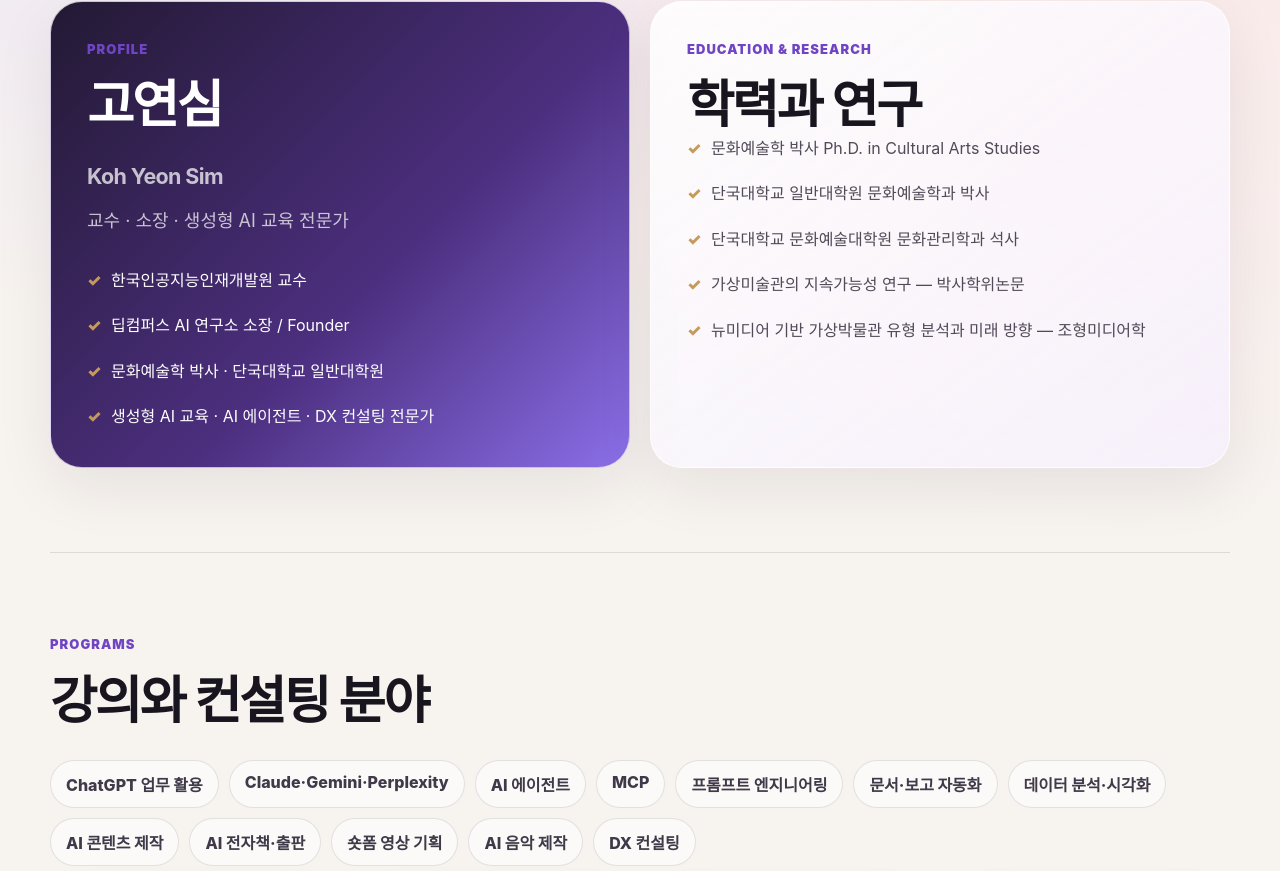
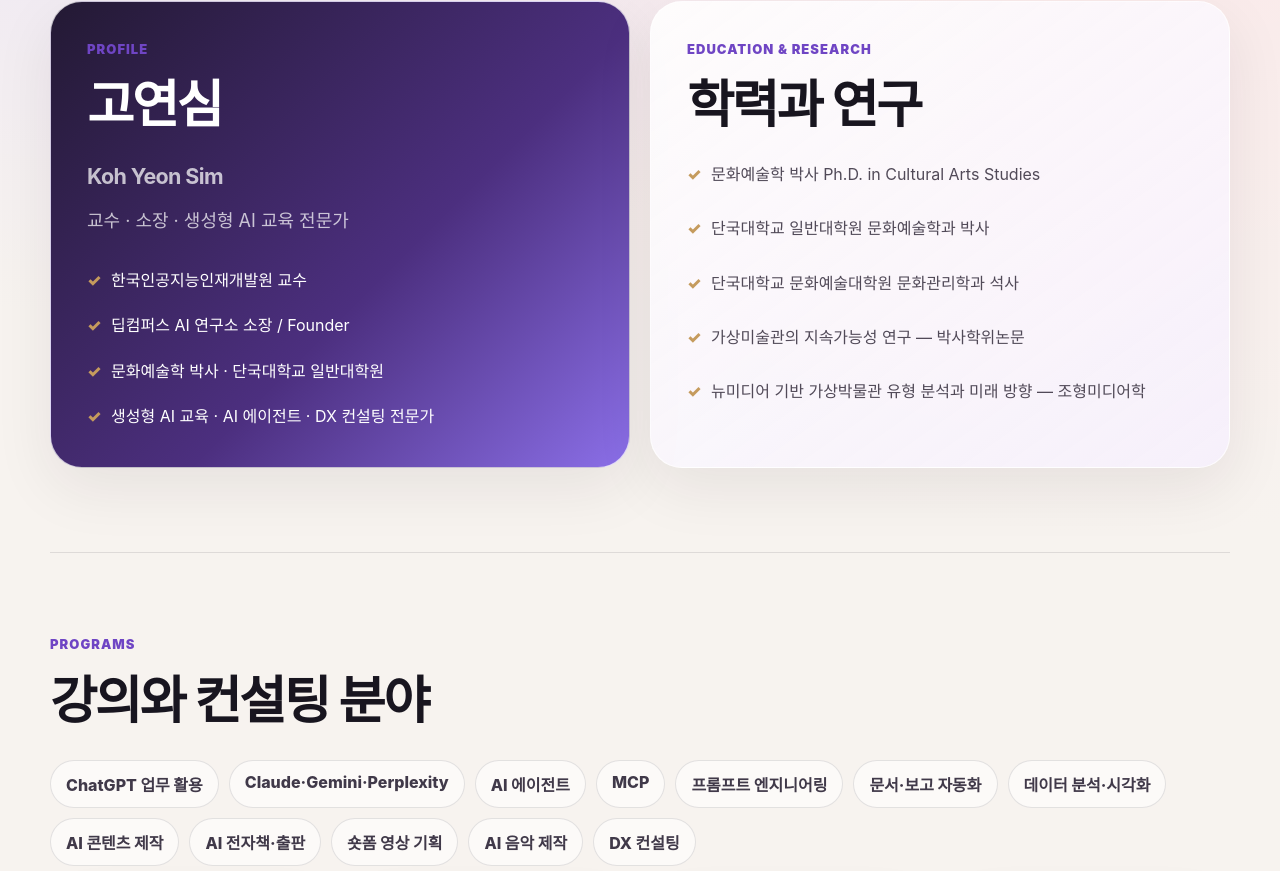
Before and after one commit to Shabley/goyeonsim-homepage, a React (Vite) app: page / in a window 1280 px wide. Shown: the part 1159-2030 px from the top of the page. Built offline with nearby package versions, Linux system fonts and the light colour scheme; a web font is replaced by a local one.

Commit message:
Add spacing to education section

```diff
--- a/src/main.jsx
+++ b/src/main.jsx
@@ -111,7 +111,7 @@ function App() {
             {highlights.map((item) => <li key={item}>{item}</li>)}
           </ul>
         </div>
-        <div className="panel">
+        <div className="panel educationPanel">
           <p className="sectionLabel">Education & Research</p>
           <h2>학력과 연구</h2>
           <ul className="checkList normal">
--- a/src/styles.css
+++ b/src/styles.css
@@ -68,6 +68,9 @@ h2 small { display: inline-block; font-size: .42em; letter-spacing: -0.03em; col
 .checkList li { line-height: 1.72; color: inherit; }
 .checkList li::before { content: '✓'; color: var(--gold); font-weight: 900; margin-right: 10px; }
 .checkList.normal li { color: #514a58; }
+.educationPanel h2 { margin-bottom: 24px; }
+.educationPanel .checkList { gap: 24px; }
+.educationPanel .checkList li { line-height: 1.9; }
 .tagCloud { display: flex; flex-wrap: wrap; gap: 10px; margin-top: 28px; }
 .tagCloud.wide { margin: 0 0 28px; }
 .tagCloud span, .clientList span { border: 1px solid var(--line); background: rgba(255,255,255,.58); border-radius: 999px; padding: 11px 15px; font-weight: 800; color: #403949; }
```
